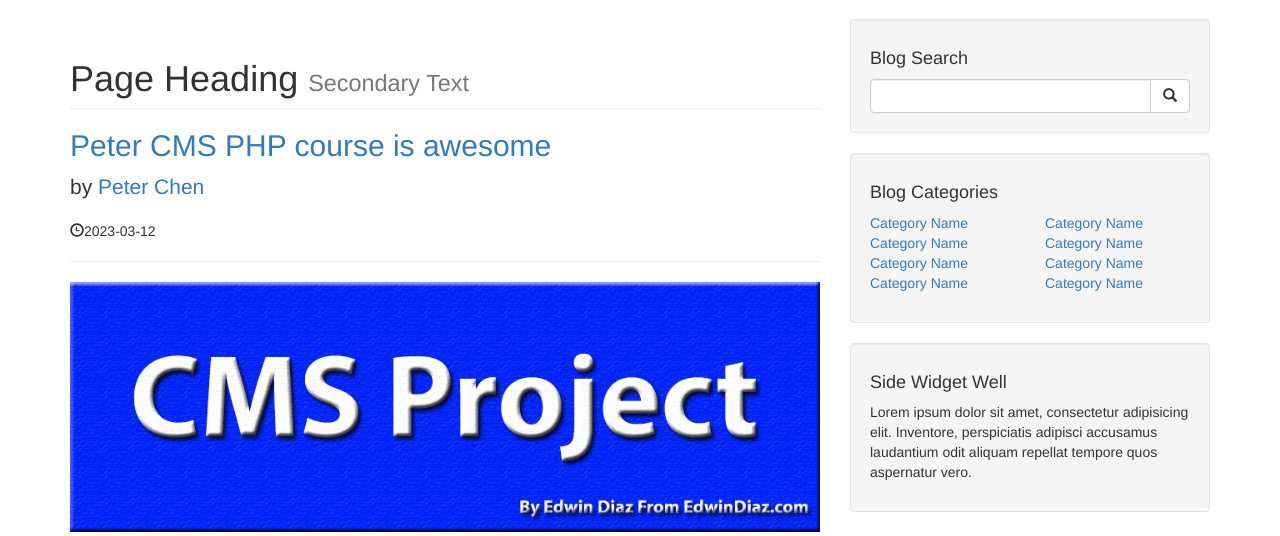
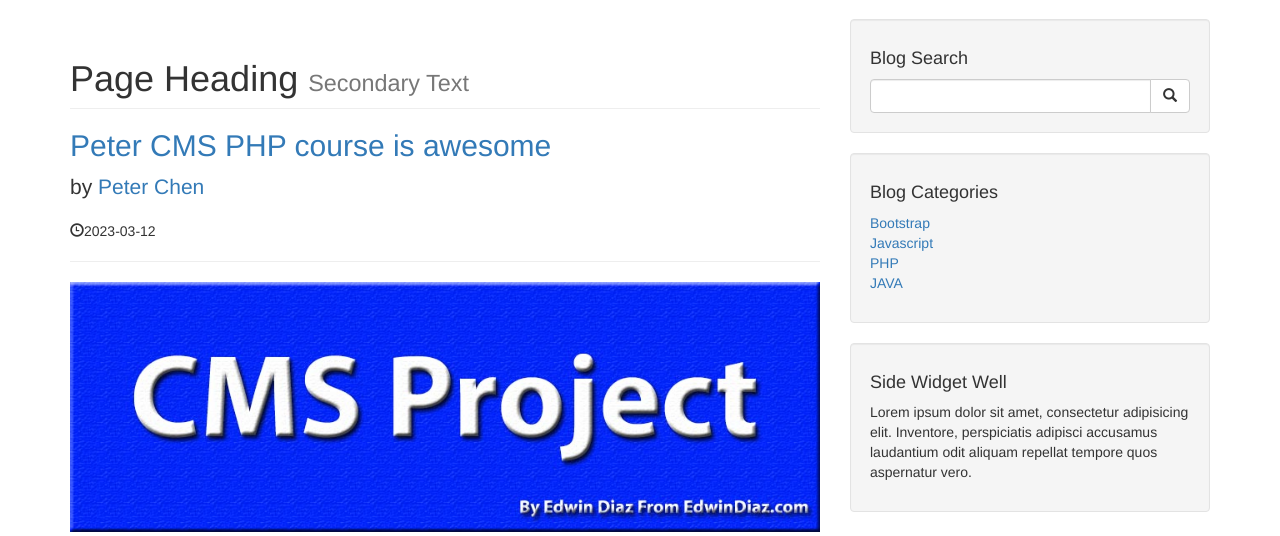
Before and after one commit to ShouShouRen/_PHP, a PHP site: page / in a window 1280 px wide. Shown: the part 51-587 px from the top of the page. Run offline with PHP 8.4, Linux system fonts and the light colour scheme; data comes from the database, SQL or seed files in the repository.

Commit message:
20230312

```diff
--- a/cms/includes/sidebar.php
+++ b/cms/includes/sidebar.php
@@ -18,43 +18,27 @@
 
     <!-- Blog Categories Well -->
     <div class="well">
+        <?php
+            $query = "SELECT * FROM categories";
+            $select_categories_sidebar = mysqli_query($connection,$query);
+        ?>
         <h4>Blog Categories</h4>
         <div class="row">
-            <div class="col-lg-6">
+            <div class="col-lg-12">
                 <ul class="list-unstyled">
-                    <li><a href="#">Category Name</a>
-                    </li>
-                    <li><a href="#">Category Name</a>
-                    </li>
-                    <li><a href="#">Category Name</a>
-                    </li>
-                    <li><a href="#">Category Name</a>
-                    </li>
+                    <?php
+                        while($row = mysqli_fetch_assoc($select_categories_sidebar)){
+                            $cat_title = $row["cat_title"];
+                            echo "<li><a href='#'>{$cat_title}</a></li>";
+                        }
+                    ?>
                 </ul>
             </div>
-            <!-- /.col-lg-6 -->
-            <div class="col-lg-6">
-                <ul class="list-unstyled">
-                    <li><a href="#">Category Name</a>
-                    </li>
-                    <li><a href="#">Category Name</a>
-                    </li>
-                    <li><a href="#">Category Name</a>
-                    </li>
-                    <li><a href="#">Category Name</a>
-                    </li>
-                </ul>
-            </div>
-            <!-- /.col-lg-6 -->
         </div>
         <!-- /.row -->
     </div>
 
     <!-- Side Widget Well -->
-    <div class="well">
-        <h4>Side Widget Well</h4>
-        <p>Lorem ipsum dolor sit amet, consectetur adipisicing elit. Inventore, perspiciatis adipisci accusamus
-            laudantium odit aliquam repellat tempore quos aspernatur vero.</p>
-    </div>
+    <?php include("./includes/widget.php"); ?>
 
 </div>
--- /dev/null
+++ b/cms/includes/widget.php
@@ -0,0 +1,5 @@
+<div class="well">
+    <h4>Side Widget Well</h4>
+    <p>Lorem ipsum dolor sit amet, consectetur adipisicing elit. Inventore, perspiciatis adipisci accusamus
+        laudantium odit aliquam repellat tempore quos aspernatur vero.</p>
+</div>
--- a/cms/index.php
+++ b/cms/index.php
@@ -25,7 +25,7 @@ include("./includes/navigation.php");
                     $post_date = $row['post_date'];
                     $post_image = $row['post_image'];
                     $post_content = $row['post_content'];
-?>
+            ?>
 
 
             <h1 class="page-header">
```
